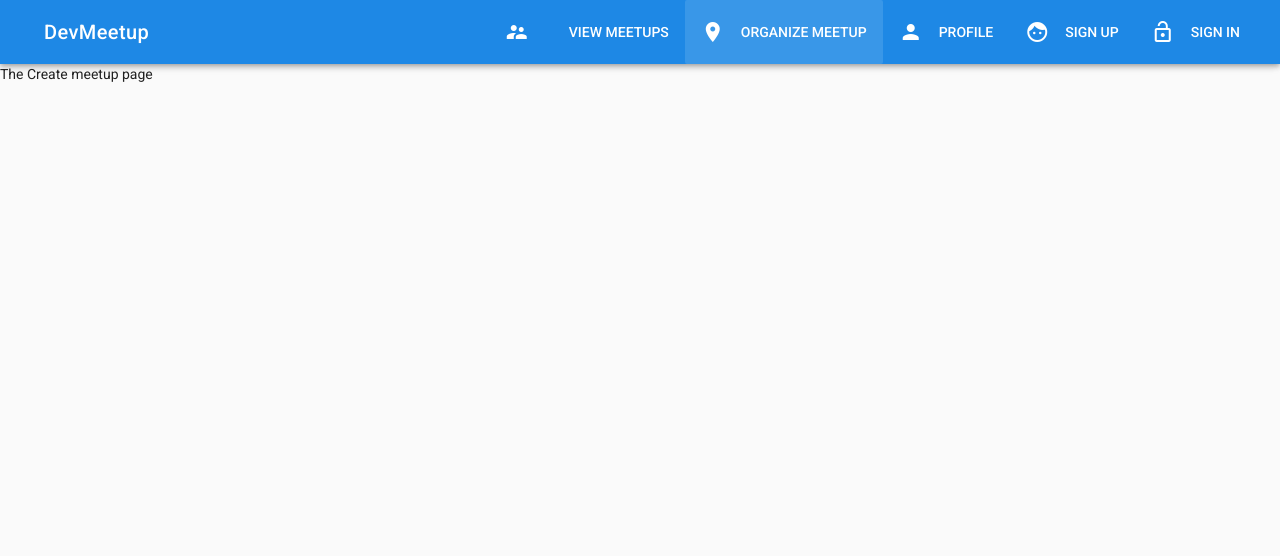
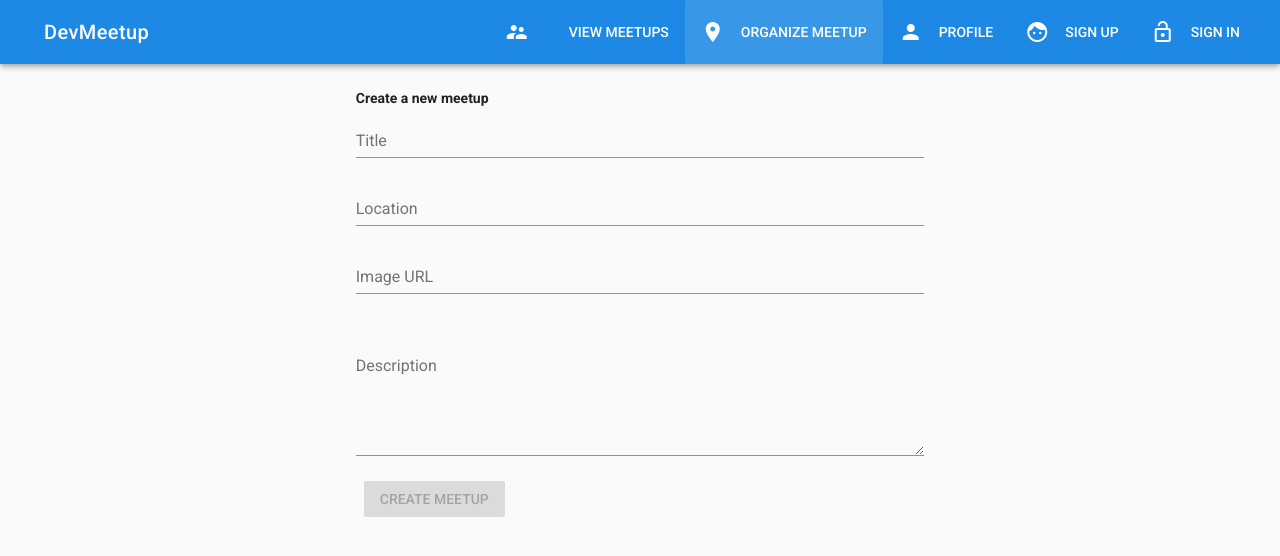
Before and after one commit to NicJonker/vue, a Vue app: page /meetup/new in a window 1280 px wide. Shown: the top 556 px of the page. Built offline with nearby package versions, Linux system fonts and the light colour scheme.

Commit message:
add a meetup functionality start

```diff
--- a/src/components/Meetup/CreateMeetup.vue
+++ b/src/components/Meetup/CreateMeetup.vue
@@ -1,5 +1,102 @@
 <template>
-  <div>
-    <p>The Create meetup page</p>
-  </div>
+  <v-container>
+    <v-layout row>
+      <v-flex xs12 sm6 offset-sm3>
+        <h4>Create a new meetup</h4>
+      </v-flex>
+    </v-layout>
+    <v-layout row>
+      <v-flex xs12>
+        <form @submit.prevent="onCreateMeetup">
+          <v-layout row>
+            <v-flex xs12 sm6 offset-sm3>
+              <v-text-field
+                name="title"
+                label="Title"
+                id="title"
+                v-model="title"
+                required></v-text-field>
+            </v-flex>
+          </v-layout>
+          <v-layout row>
+            <v-flex xs12 sm6 offset-sm3>
+              <v-text-field
+                name="location"
+                label="Location"
+                id="location"
+                v-model="location"
+                required></v-text-field>
+            </v-flex>
+          </v-layout>
+          <v-layout row>
+            <v-flex xs12 sm6 offset-sm3>
+              <v-text-field
+                name="imageUrl"
+                label="Image URL"
+                id="imageUrl"
+                v-model="imageUrl"
+                required></v-text-field>
+            </v-flex>
+          </v-layout>
+          <v-layout row>
+            <v-flex xs12 sm6 offset-sm3>
+              <img :src="imageUrl" height="150">
+            </v-flex>
+          </v-layout>
+          <v-layout row>
+            <v-flex xs12 sm6 offset-sm3>
+              <v-text-field
+                name="description"
+                label="Description"
+                id="description"
+                multi-line
+                v-model="description"
+                required></v-text-field>
+            </v-flex>
+          </v-layout>
+          <v-layout>
+            <v-flex xs12 sm6 offset-sm3>
+              <v-btn
+                class="primary"
+                :disabled="!formIsValid"
+                type="submit">Create Meetup</v-btn>
+            </v-flex>
+          </v-layout>
+        </form>
+      </v-flex>
+    </v-layout>
+  </v-container>
 </template>
+
+<script>
+  export default {
+    data () {
+      return {
+        title: '',
+        location: '',
+        imageUrl: '',
+        description: ''
+      }
+    },
+    computed: {
+      formIsValid () {
+        return this.title !== '' &&
+        this.location !== '' &&
+        this.imageUrl !== '' &&
+        this.description !== ''
+      }
+    },
+    methods: {
+      onCreateMeetup () {
+        const meetupData = {
+          title: this.title,
+          location: this.location,
+          imageUrl: this.imageUrl,
+          description: this.description,
+          date: new Date()
+        }
+        this.$store.dispatch('createMeetup', meetupData)
+      }
+    }
+  }
+</script>
--- a/src/store/index.js
+++ b/src/store/index.js
@@ -24,8 +24,24 @@
       registeredMeetups: ['aadsfhbkhlk1241']
     }
   },
-  mutations: {},
-  actions: {},
+  mutations: {
+    createMeetup (state, payload) {
+      state.loadedMeetups.push(payload)
+    }
+  },
+  actions: {
+    createMeetup ({commit}, payload) {
+      const meetup = {
+        title: payload.title,
+        location: payload.location,
+        imageUrl: payload.imageUrl,
+        description: payload.description,
+        date: payload.date
+      }
+      // Reach out to firebase and store it
+      commit('createMeetup', meetup)
+    }
+  },
   getters: {
     loadedMeetups (state) {
       return state.loadedMeetups.sort((meetupA, meetupB) => {
```
Also changed, not shown: src/router/index.js (+7 -37 lines).
